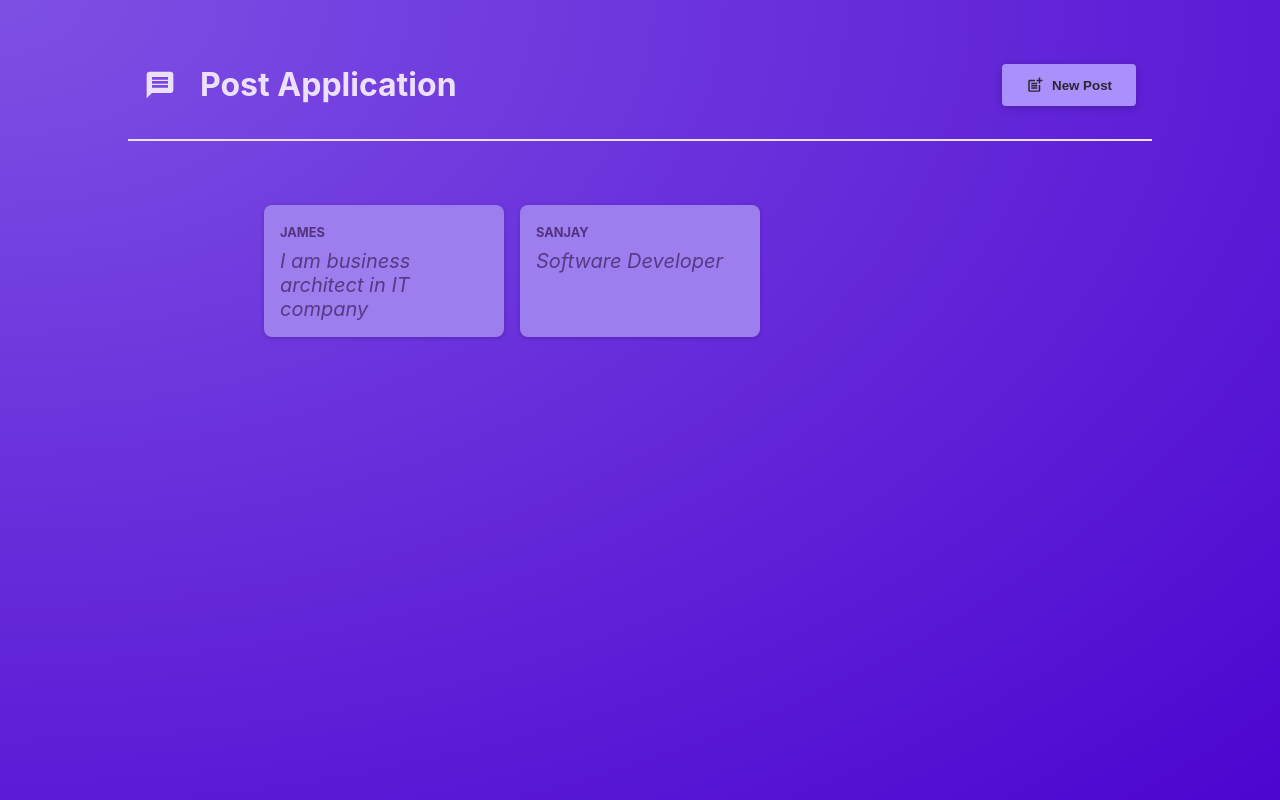
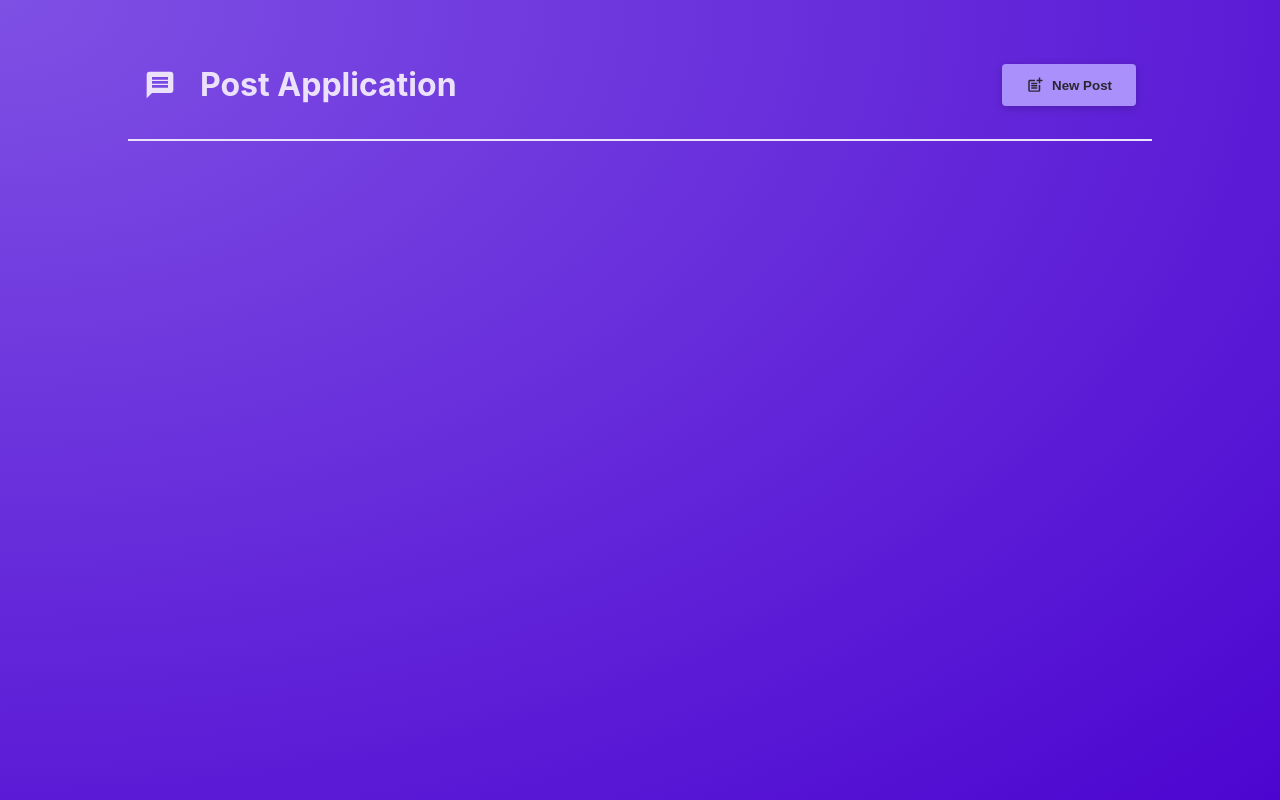
Before and after one commit to krunalsukhwani/post-app, a React (Vite) app: page / in a window 1280 px wide. Built offline with nearby package versions, Linux system fonts and the light colour scheme.

Commit message:
Add post into the body

```diff
--- a/src/components/NewPost.jsx
+++ b/src/components/NewPost.jsx
@@ -1,7 +1,7 @@
 import { useState } from 'react';
 import classes from './NewPost.module.css';
 
-function NewPost( { onCancel } ){
+function NewPost( { onCancel, onAddPost } ){
 
     const [enteredBody, setEnteredBody] = useState('');
 
@@ -21,7 +21,7 @@
             body: enteredBody,
             author: enteredAuthor
         };
-        console.log(postData);
+        onAddPost(postData);
         onCancel();
     }
 
--- a/src/components/PostsList.jsx
+++ b/src/components/PostsList.jsx
@@ -1,3 +1,4 @@
+import { useState } from "react";
 import NewPost from "./NewPost";
 import Post from "./Post";
 import classes from "./PostsList.module.css";
@@ -5,12 +6,19 @@
 
 function PostsList( { isPosting, onStopPosting } ) {
 
+    const [ posts, setPosts ] = useState([]);
+
+    function addPostHandler(postData) {
+        setPosts((existingPosts) => [postData, ...existingPosts]);
+    }
+
     let modalContent;
 
     if (isPosting) {
         modalContent = <Modal onClose={onStopPosting}>
             <NewPost
                 onCancel={onStopPosting}
+                onAddPost={addPostHandler}
             />
         </Modal>;
     }
@@ -20,8 +28,13 @@
             {modalContent}
 
             <ul className={classes.posts}>
-                <Post author="James" body="I am business architect in IT company" />
-                <Post author="Sanjay" body="Software Developer" />
+                {posts.map((post) =>
+                    <Post
+                        key={post.body}
+                        author={post.author}
+                        body={post.body}
+                    />
+                )}
             </ul>
         </>
     );
```
